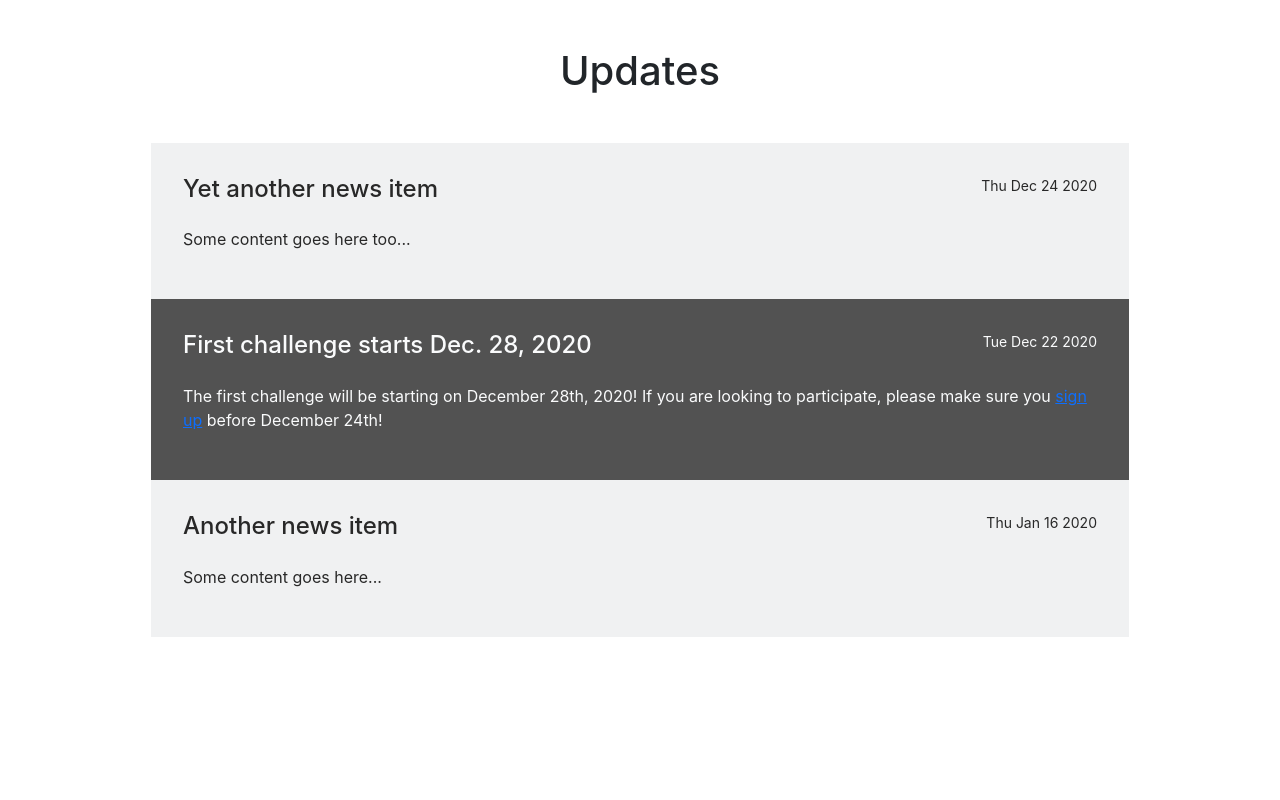
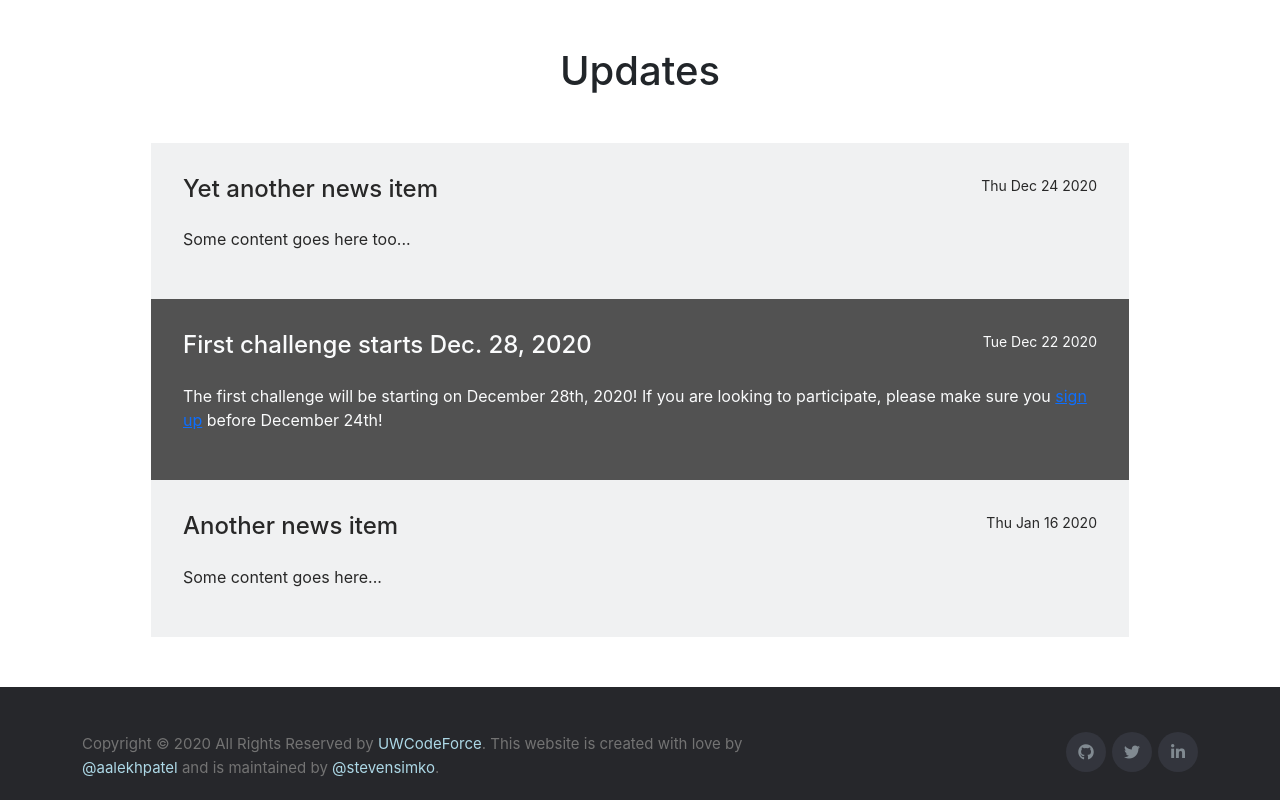
Before and after one commit to infinity7998/uwcodeforce-website, a React (Create React App) app: page / in a window 1280 px wide. Shown: the part 401-1201 px from the top of the page. Before the commit the page ends 1038 px from the top, so only its background shows below. Built offline with nearby package versions, Linux system fonts and the light colour scheme.

Commit message:
Inject footer in the App tree.

```diff
--- a/src/App.js
+++ b/src/App.js
@@ -4,12 +4,12 @@ import Home from './components/Home/Home'
 import Head from './components/Head/Head';
 import Contact from './components/Contact/Contact';
 import Challenges from './components/Challenges/Challenges';
+import Footer from './components/Footer/Footer.component';
 import { BrowserRouter as Router, Route, Switch, Redirect } from "react-router-dom";
 // import ppt from './codeforceppt.pdf';
 
 
-
-function App(){
+const App = () => {
   return (
     <div className="fullscreen">
       <Router>
@@ -22,6 +22,7 @@ function App(){
             <Redirect to="/"/>
           </Route>
         </Switch>
+        <Footer/>
       </Router>
     </div>
   );
```
